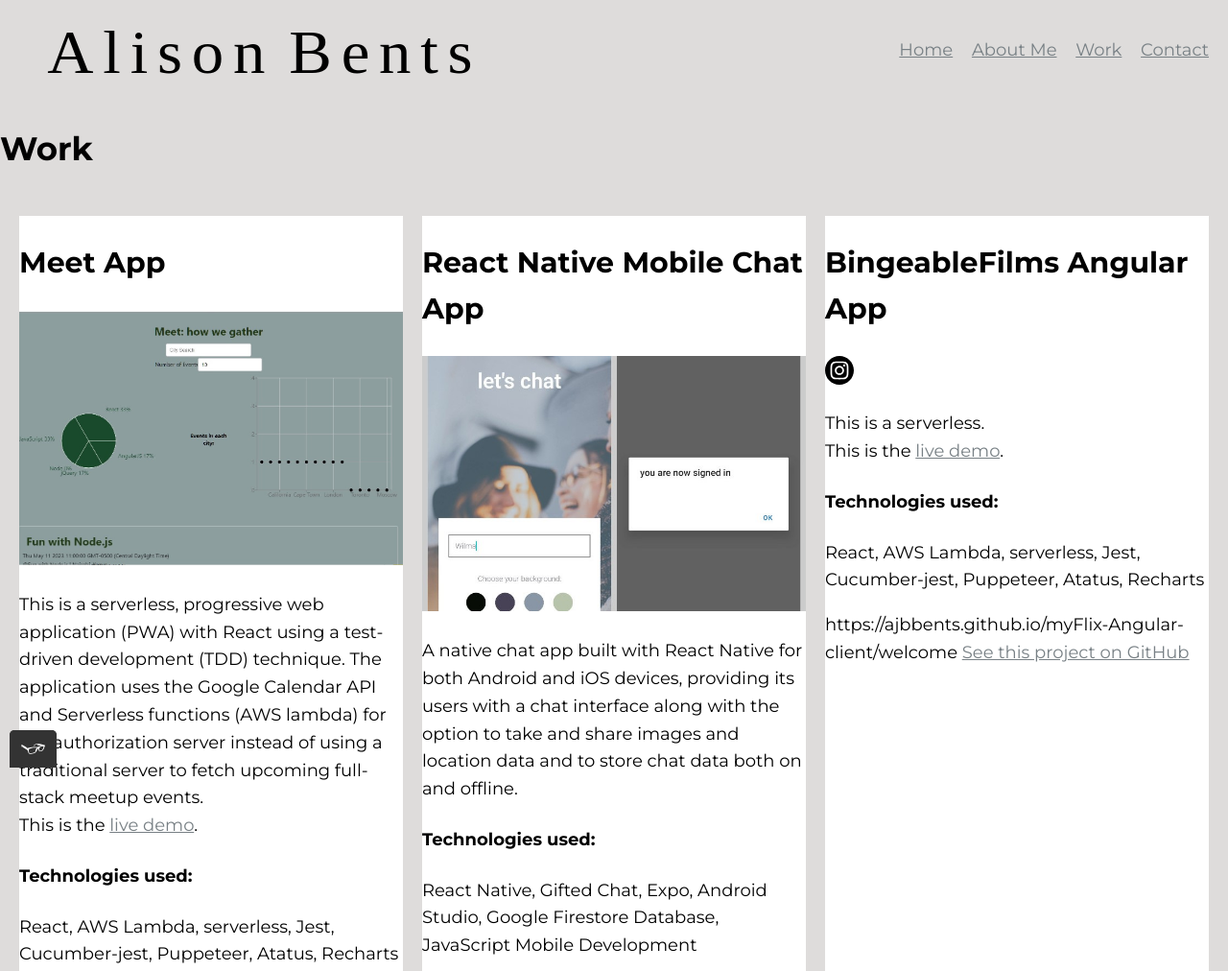
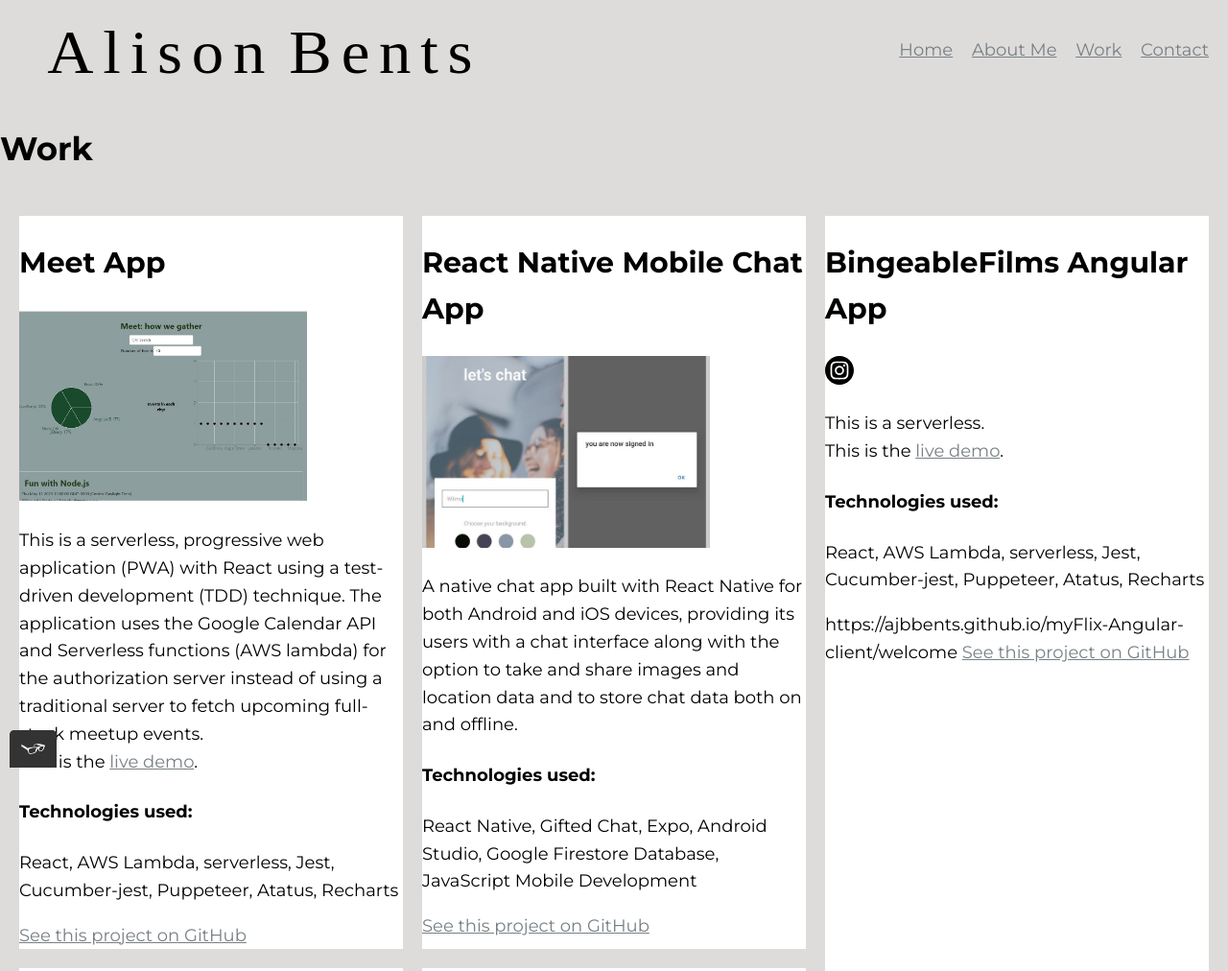
Before and after one commit to ajbbents/portfolio-website, a plain HTML site: page work.html in a window 1280 px wide. Shown: the top 1012 px of the page at 96% size. Drawn offline with nearby package versions, Linux system fonts and the light colour scheme.

Commit message:
fixing things

```diff
--- a/css/style.production.css
+++ b/css/style.production.css
@@ -204,7 +204,7 @@ footer {
 }
 
 .responsive {
-  width: 100%;
+  max-width: 300px;
   height: auto;
 }
 
```
